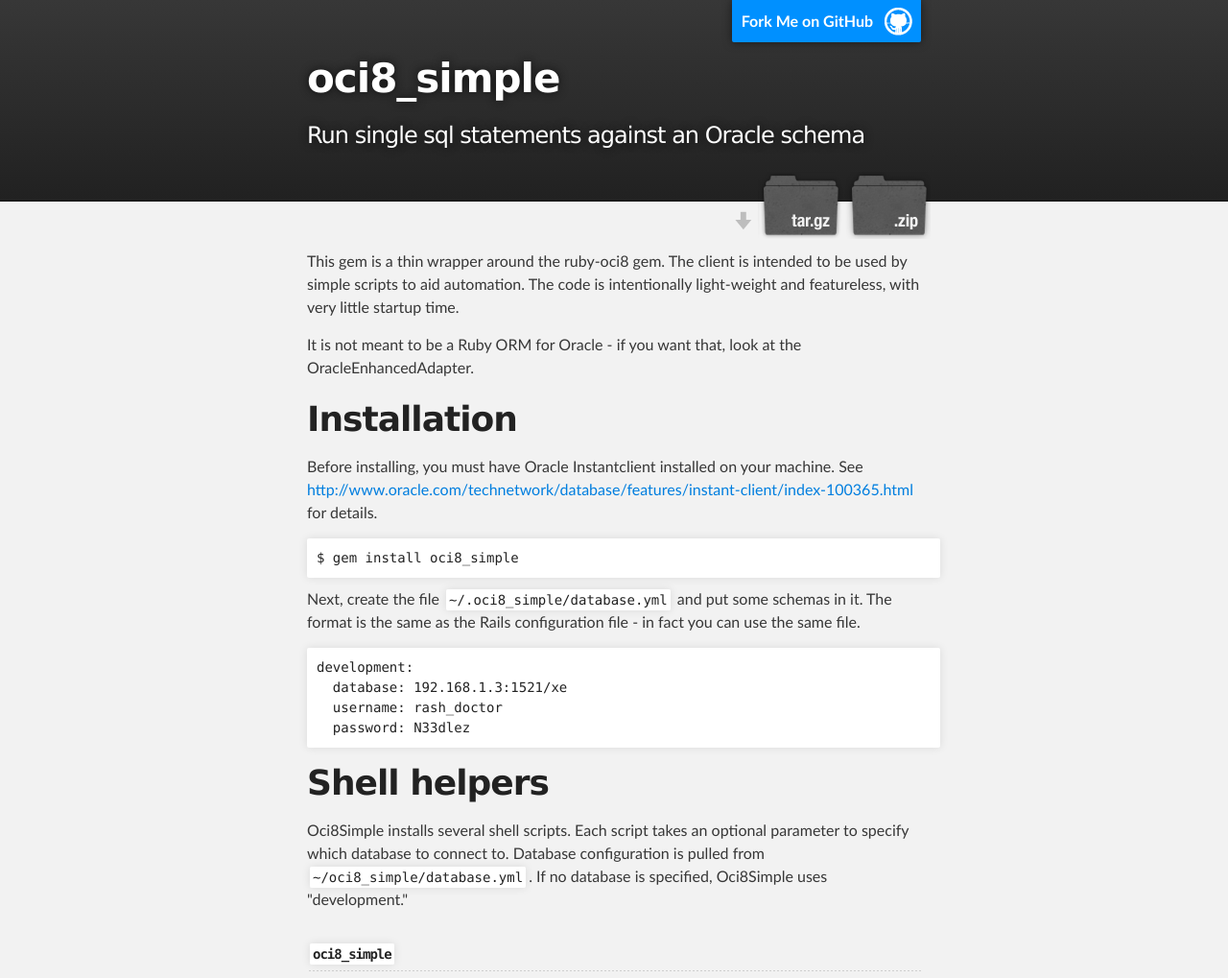
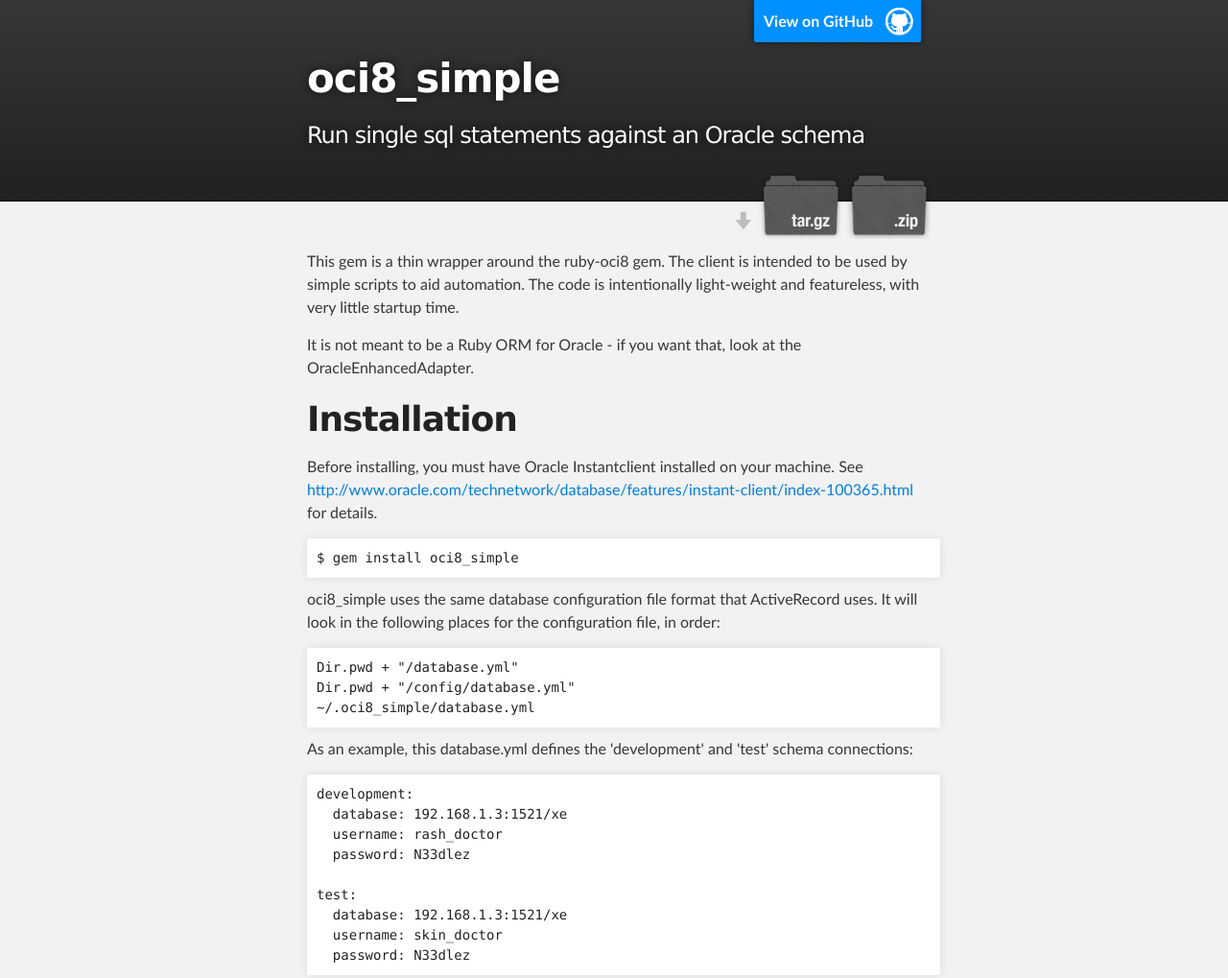
Before and after one commit to unclebilly/oci8_simple, a plain HTML site: page index.html in a window 1280 px wide. Shown: the top 1019 px of the page at 96% size. Drawn offline with Linux system fonts and the light colour scheme.

Commit message:
Create gh-pages branch via GitHub

```diff
--- a/index.html
+++ b/index.html
@@ -16,15 +16,15 @@
     <!-- HEADER -->
     <div id="header_wrap" class="outer">
         <header class="inner">
-          <a id="forkme_banner" href="https://github.com/unclebilly/oci8_simple">Fork Me on GitHub</a>
+          <a id="forkme_banner" href="https://github.com/unclebilly/oci8_simple">View on GitHub</a>
 
           <h1 id="project_title">oci8_simple</h1>
           <h2 id="project_tagline">Run single sql statements against an Oracle schema </h2>
 
-          <section id="downloads">
-            <a class="zip_download_link" href="https://github.com/unclebilly/oci8_simple/zipball/master">Download this project as a .zip file</a>
-            <a class="tar_download_link" href="https://github.com/unclebilly/oci8_simple/tarball/master">Download this project as a tar.gz file</a>
-          </section>
+            <section id="downloads">
+              <a class="zip_download_link" href="https://github.com/unclebilly/oci8_simple/zipball/master">Download this project as a .zip file</a>
+              <a class="tar_download_link" href="https://github.com/unclebilly/oci8_simple/tarball/master">Download this project as a tar.gz file</a>
+            </section>
         </header>
     </div>
 
@@ -44,12 +44,25 @@ scripts to aid automation.  The code is intentionally light-weight and featurele
 $ gem install oci8_simple
 </pre>
 
-<p>Next, create the file <code>~/.oci8_simple/database.yml</code> and put some schemas in it. The format is the same as the Rails configuration file - in fact you can use the same file.  </p>
+<p>oci8_simple uses the same database configuration file format that ActiveRecord uses.  It will look in the following places for the configuration file, in order: </p>
+
+<pre>
+Dir.pwd + "/database.yml"
+Dir.pwd + "/config/database.yml"
+~/.oci8_simple/database.yml
+</pre>
+
+<p>As an example, this database.yml defines the 'development' and 'test' schema connections: </p>
 
 <pre>
 development:
   database: 192.168.1.3:1521/xe
   username: rash_doctor
+  password: N33dlez
+
+test:
+  database: 192.168.1.3:1521/xe
+  username: skin_doctor
   password: N33dlez
 </pre>
 
--- a/stylesheets/stylesheet.css
+++ b/stylesheets/stylesheet.css
@@ -1,5 +1,5 @@
 /*******************************************************************************
-Slate Theme for Github Pages
+Slate Theme for GitHub Pages
 by Jason Costello, @jsncostello
 *******************************************************************************/
 
```
Also changed, not shown: params.json (+1 -1 lines).
